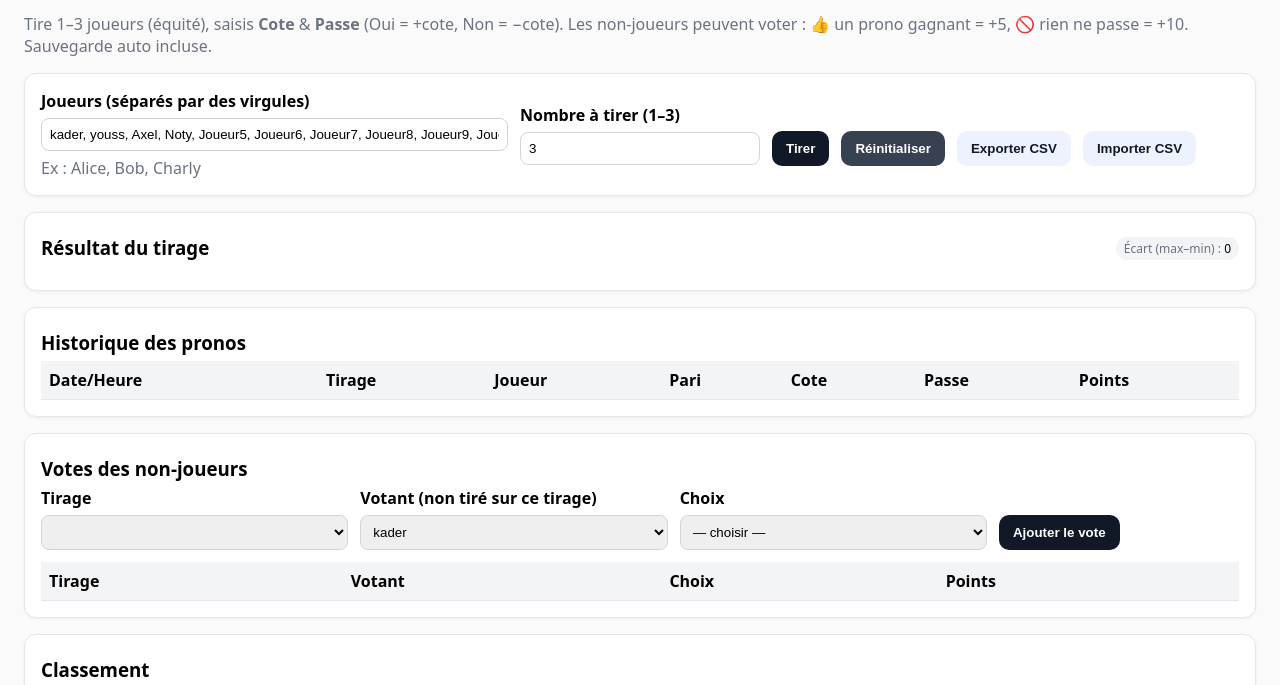
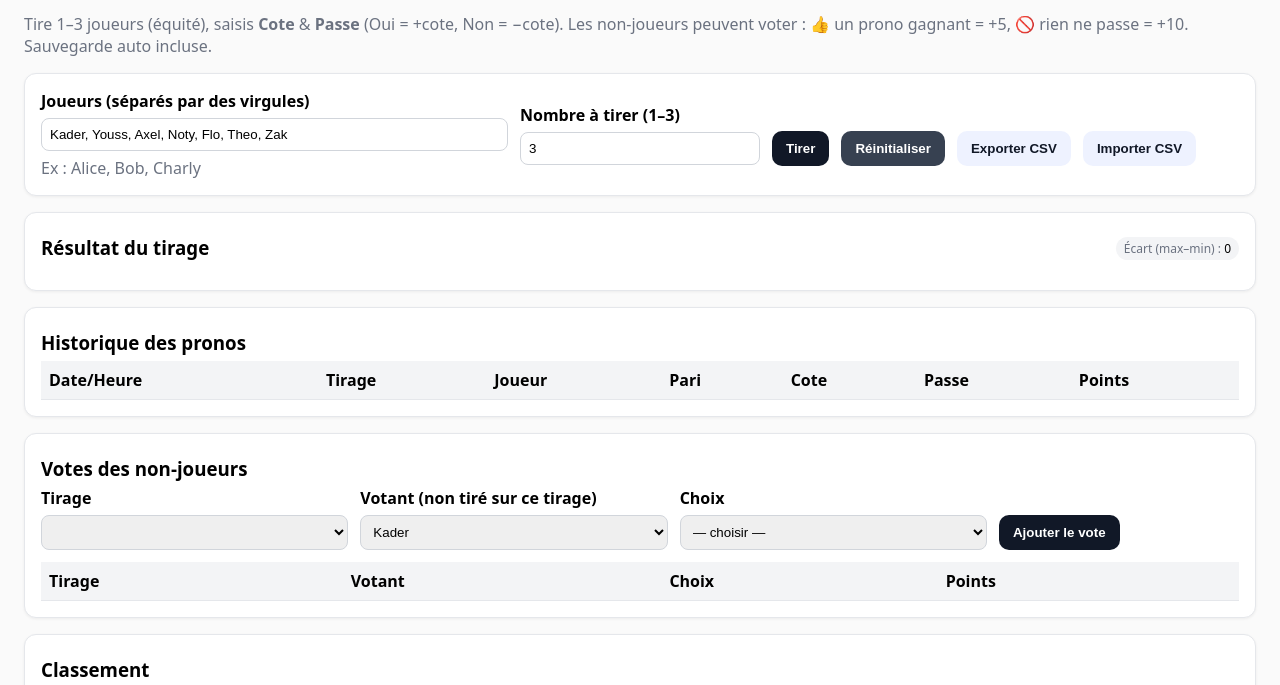
Before and after one commit to bilelcherif92/prono.github.io, a plain HTML site: page index.html in a window 1280 px wide. Shown: the part 70-755 px from the top of the page. Drawn offline with Linux system fonts and the light colour scheme.

Commit message:
Update index.html

```diff
--- a/index.html
+++ b/index.html
@@ -30,7 +30,7 @@
     <div class="row">
       <div class="col">
         <label>Joueurs (séparés par des virgules)</label>
-        <input id="players" type="text" value="kader, youss, Axel, Noty, Joueur5, Joueur6, Joueur7, Joueur8, Joueur9, Joueur10" />
+        <input id="players" type="text" value="Kader, Youss, Axel, Noty, Flo, Theo, Zak " />
         <div class="muted" style="margin-top:6px;">Ex : Alice, Bob, Charly</div>
       </div>
       <div class="col" style="max-width:180px;">
```
